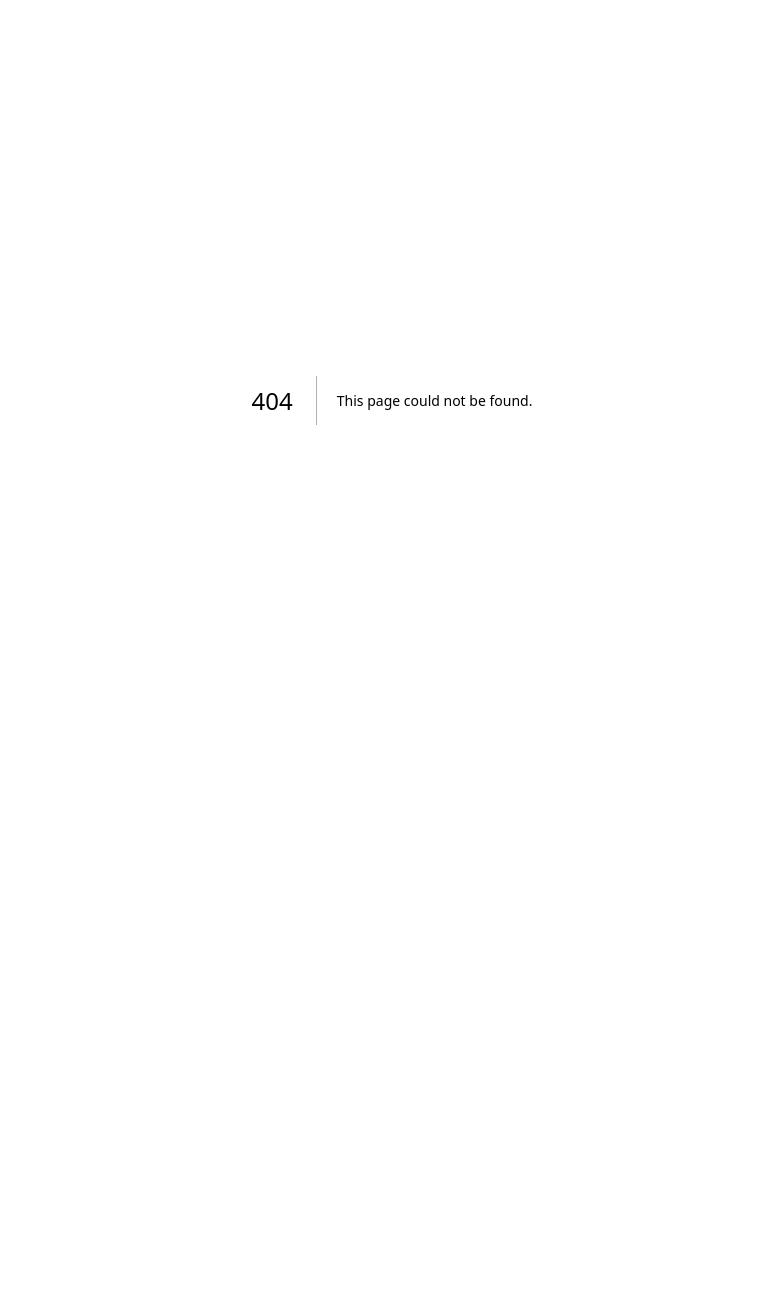
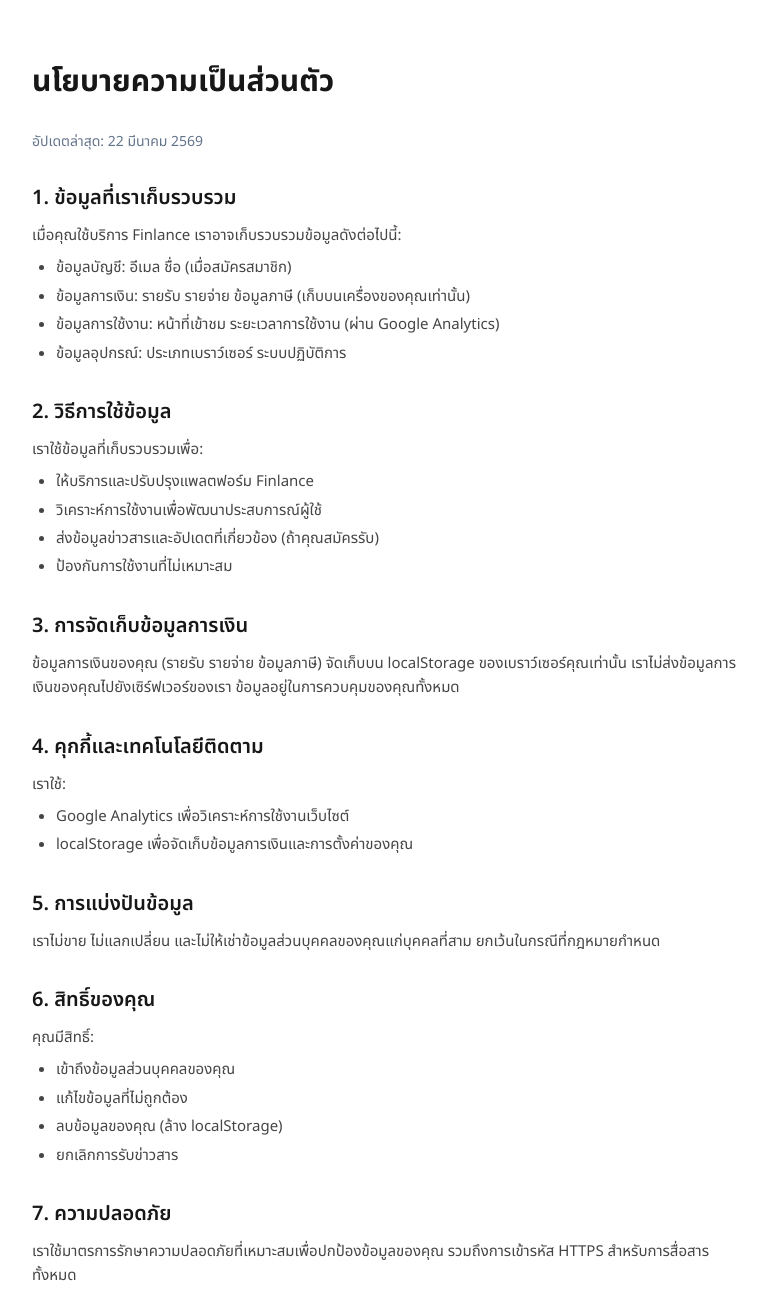
Before and after one commit to finlance-dev/freelance-finance, a Next.js app: page /privacy in a window 1280 px wide. Before the commit this address had no page. Shown: the top 1297 px of the page, without its empty margins (248-1015 px from the left). Before the commit the page ends 800 px from the top, so only its background shows below. Built offline with nearby package versions, Linux system fonts and the light colour scheme.

Commit message:
Add privacy policy page at /privacy
Co-Authored-By: Claude Opus 4.6 (1M context) <noreply@anthropic.com>

```diff
--- /dev/null
+++ b/src/app/privacy/page.tsx
@@ -0,0 +1,98 @@
+import type { Metadata } from "next";
+
+export const metadata: Metadata = {
+  title: "นโยบายความเป็นส่วนตัว | Finlance",
+  description: "นโยบายความเป็นส่วนตัวของ Finlance ผู้ช่วยการเงินสำหรับฟรีแลนซ์",
+};
+
+export default function PrivacyPage() {
+  return (
+    <main className="max-w-3xl mx-auto px-6 py-16">
+      <h1 className="text-3xl font-bold mb-8">นโยบายความเป็นส่วนตัว</h1>
+      <p className="text-muted mb-4 text-sm">อัปเดตล่าสุด: 22 มีนาคม 2569</p>
+
+      <div className="prose prose-invert max-w-none space-y-6 text-foreground/80 text-[15px] leading-relaxed">
+        <section>
+          <h2 className="text-xl font-semibold text-foreground mt-8 mb-3">1. ข้อมูลที่เราเก็บรวบรวม</h2>
+          <p>เมื่อคุณใช้บริการ Finlance เราอาจเก็บรวบรวมข้อมูลดังต่อไปนี้:</p>
+          <ul className="list-disc pl-6 space-y-1 mt-2">
+            <li>ข้อมูลบัญชี: อีเมล ชื่อ (เมื่อสมัครสมาชิก)</li>
+            <li>ข้อมูลการเงิน: รายรับ รายจ่าย ข้อมูลภาษี (เก็บบนเครื่องของคุณเท่านั้น)</li>
+            <li>ข้อมูลการใช้งาน: หน้าที่เข้าชม ระยะเวลาการใช้งาน (ผ่าน Google Analytics)</li>
+            <li>ข้อมูลอุปกรณ์: ประเภทเบราว์เซอร์ ระบบปฏิบัติการ</li>
+          </ul>
+        </section>
+
+        <section>
+          <h2 className="text-xl font-semibold text-foreground mt-8 mb-3">2. วิธีการใช้ข้อมูล</h2>
+          <p>เราใช้ข้อมูลที่เก็บรวบรวมเพื่อ:</p>
+          <ul className="list-disc pl-6 space-y-1 mt-2">
+            <li>ให้บริการและปรับปรุงแพลตฟอร์ม Finlance</li>
+            <li>วิเคราะห์การใช้งานเพื่อพัฒนาประสบการณ์ผู้ใช้</li>
+            <li>ส่งข้อมูลข่าวสารและอัปเดตที่เกี่ยวข้อง (ถ้าคุณสมัครรับ)</li>
+            <li>ป้องกันการใช้งานที่ไม่เหมาะสม</li>
+          </ul>
+        </section>
+
+        <section>
+          <h2 className="text-xl font-semibold text-foreground mt-8 mb-3">3. การจัดเก็บข้อมูลการเงิน</h2>
+          <p>
+            ข้อมูลการเงินของคุณ (รายรับ รายจ่าย ข้อมูลภาษี) จัดเก็บบน localStorage ของเบราว์เซอร์คุณเท่านั้น
+            เราไม่ส่งข้อมูลการเงินของคุณไปยังเซิร์ฟเวอร์ของเรา ข้อมูลอยู่ในการควบคุมของคุณทั้งหมด
+          </p>
+        </section>
+
+        <section>
+          <h2 className="text-xl font-semibold text-foreground mt-8 mb-3">4. คุกกี้และเทคโนโลยีติดตาม</h2>
+          <p>เราใช้:</p>
+          <ul className="list-disc pl-6 space-y-1 mt-2">
+            <li>Google Analytics เพื่อวิเคราะห์การใช้งานเว็บไซต์</li>
+            <li>localStorage เพื่อจัดเก็บข้อมูลการเงินและการตั้งค่าของคุณ</li>
+          </ul>
+        </section>
+
+        <section>
+          <h2 className="text-xl font-semibold text-foreground mt-8 mb-3">5. การแบ่งปันข้อมูล</h2>
+          <p>
+            เราไม่ขาย ไม่แลกเปลี่ยน และไม่ให้เช่าข้อมูลส่วนบุคคลของคุณแก่บุคคลที่สาม
+            ยกเว้นในกรณีที่กฎหมายกำหนด
+          </p>
+        </section>
+
+        <section>
+          <h2 className="text-xl font-semibold text-foreground mt-8 mb-3">6. สิทธิ์ของคุณ</h2>
+          <p>คุณมีสิทธิ์:</p>
+          <ul className="list-disc pl-6 space-y-1 mt-2">
+            <li>เข้าถึงข้อมูลส่วนบุคคลของคุณ</li>
+            <li>แก้ไขข้อมูลที่ไม่ถูกต้อง</li>
+            <li>ลบข้อมูลของคุณ (ล้าง localStorage)</li>
+            <li>ยกเลิกการรับข่าวสาร</li>
+          </ul>
+        </section>
+
+        <section>
+          <h2 className="text-xl font-semibold text-foreground mt-8 mb-3">7. ความปลอดภัย</h2>
+          <p>
+            เราใช้มาตรการรักษาความปลอดภัยที่เหมาะสมเพื่อปกป้องข้อมูลของคุณ
+            รวมถึงการเข้ารหัส HTTPS สำหรับการสื่อสารทั้งหมด
+          </p>
+        </section>
+
+        <section>
+          <h2 className="text-xl font-semibold text-foreground mt-8 mb-3">8. การเปลี่ยนแปลงนโยบาย</h2>
+          <p>
+            เราอาจอัปเดตนโยบายนี้เป็นครั้งคราว การเปลี่ยนแปลงจะประกาศบนหน้านี้
+            พร้อมวันที่อัปเดตล่าสุด
+          </p>
+        </section>
+
+        <section>
+          <h2 className="text-xl font-semibold text-foreground mt-8 mb-3">9. ติดต่อเรา</h2>
+          <p>
+            หากมีคำถามเกี่ยวกับนโยบายความเป็นส่วนตัว ติดต่อได้ที่อีเมล finlanceco@gmail.com
+          </p>
+        </section>
+      </div>
+    </main>
+  );
+}
```
